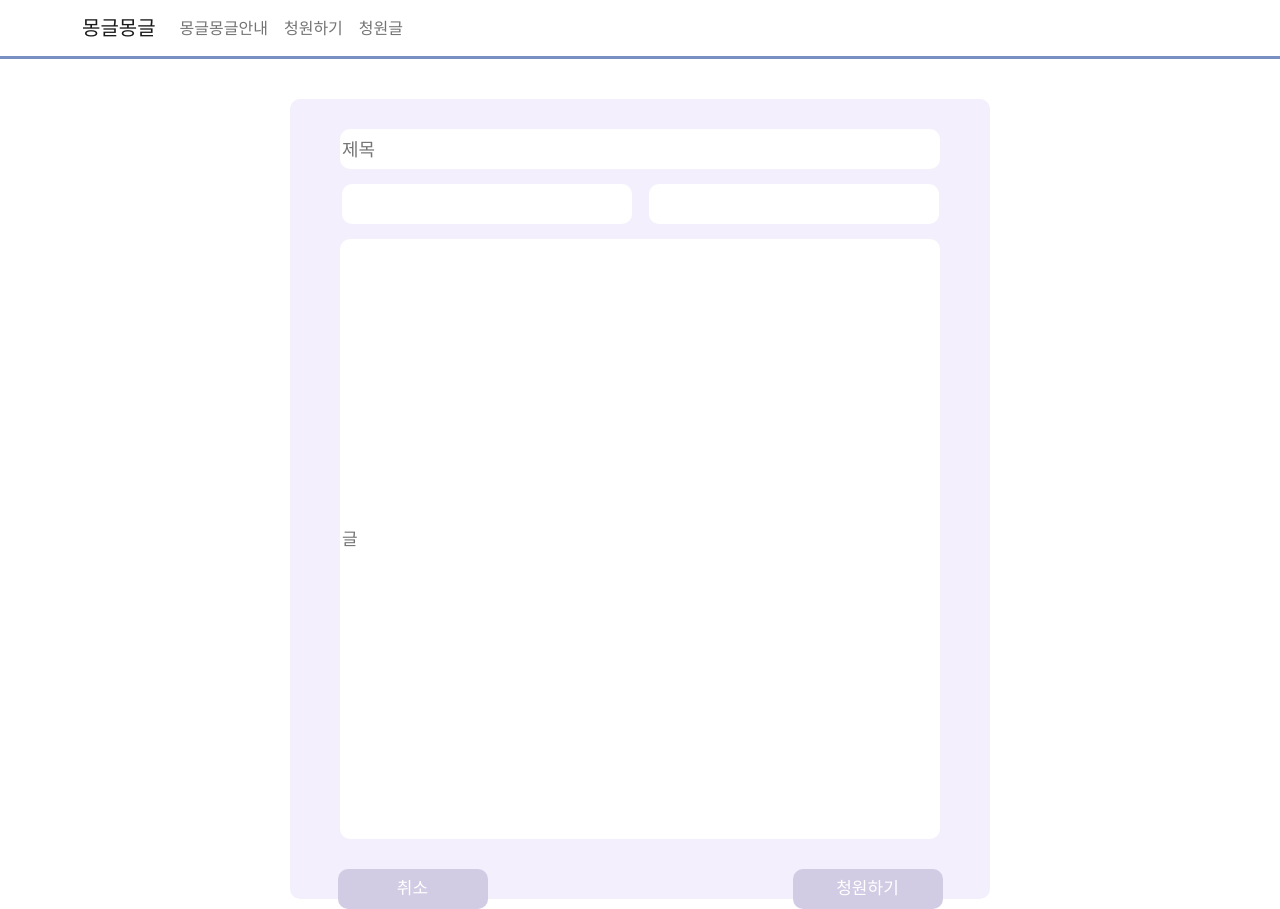
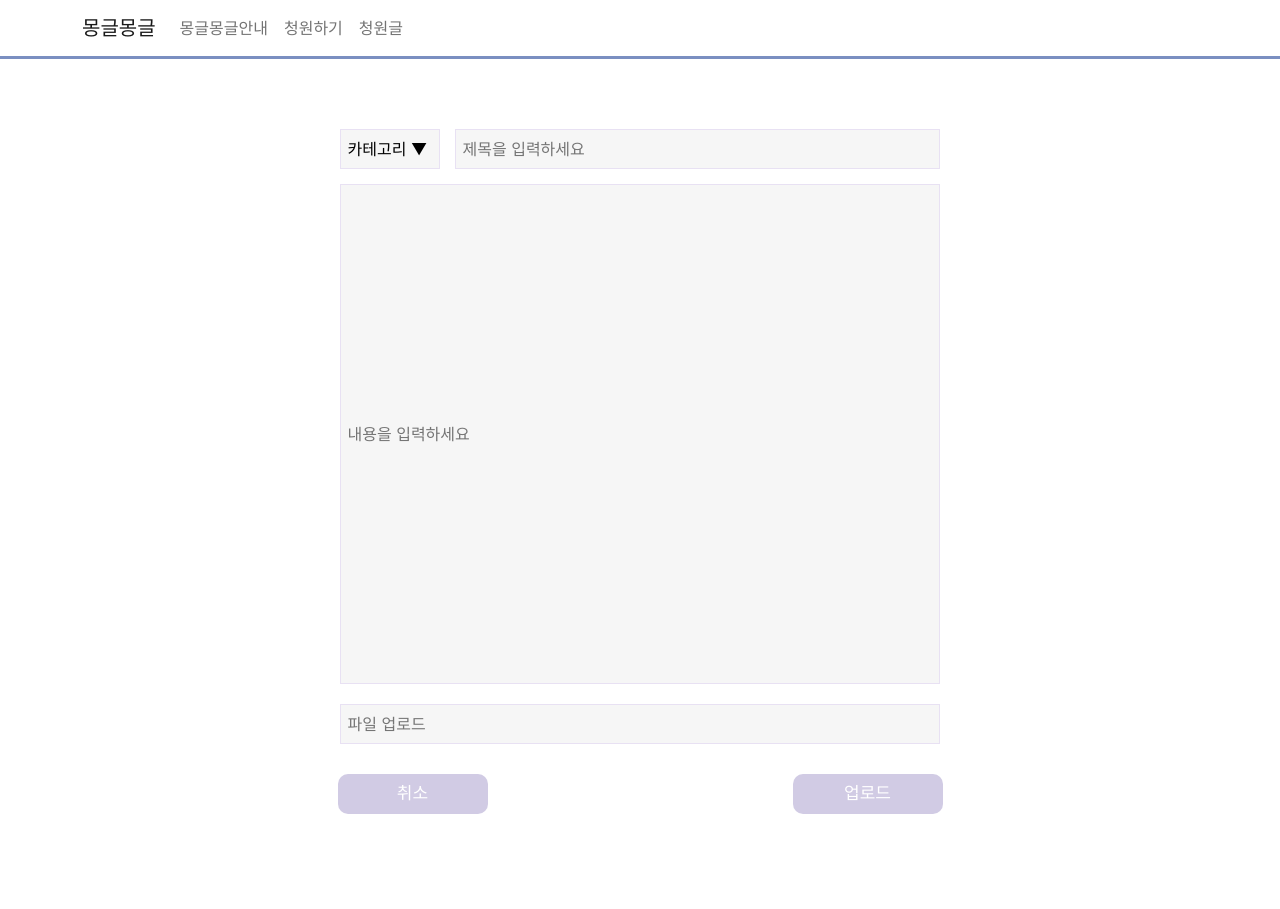
Before and after one commit to 2022-1Hackathon-BlueHouse/Front-end, a React (Create React App) app in the folder bbibbo/: page /write in a window 1280 px wide. Built offline with nearby package versions, Linux system fonts and the light colour scheme.

Commit message:
[update] write.js

```diff
--- a/bbibbo/src/text/Write.js
+++ b/bbibbo/src/text/Write.js
@@ -9,7 +9,6 @@ let Box = styled.div`
     width : 700px;
     height: 800px;
     /* border: 4px solid antiquewhite; */
-    background-color: #F4EFFC;
     border-radius: 10px;
     margin-left: auto;
     margin-right: auto;
@@ -17,45 +16,72 @@ let Box = styled.div`
     padding: 20px;
 `
 
+let Category = styled.input`
+    width: 100px;
+    height: 40px;
+    margin-top: 10px;
+    margin-bottom: 15px;
+    margin-right: 15px;
+    border: 0;
+    outline: 0;
+    font-size: 16px;
+    background-color: #F6F6F6;
+    border: 1px solid #E8E1F3;
+    &::placeholder {
+        color: black;
+    }
+`
+
 let Title_Input = styled.input`
-    width: 600px;
+    width: 485px;
     height: 40px;
     margin-top: 10px;
     margin-bottom: 15px;
     border: 0;
-    border-radius: 10px;
     outline: 0;
-    font-size: 18px;
+    font-size: 16px;
+    background-color: #F6F6F6;
+    border: 1px solid #E8E1F3;
 `
 
-let Name = styled.input`
-    width: 290px;
-    height: 40px;
-    margin-bottom: 15px;
-    border: 0;
-    border-radius: 10px;
-    outline: 0;
-    font-size: 18px;
-    margin-right: 17px;
-`
+// let Name = styled.input`
+//     width: 290px;
+//     height: 40px;
+//     margin-bottom: 15px;
+//     border: 0;
+//     outline: 0;
+//     font-size: 18px;
+//     margin-right: 17px;
+// `
 
-let Date = styled.input`
-    width: 290px;
-    height: 40px;
-    margin-bottom: 15px;
-    border: 0;
-    border-radius: 10px;
-    outline: 0;
-    font-size: 18px;
-`
+// let Date = styled.input`
+//     width: 290px;
+//     height: 40px;
+//     margin-bottom: 15px;
+//     border: 0;
+//     outline: 0;
+//     font-size: 18px;
+// `
 
 let Content_Input = styled.input`
     width: 600px;
-    height: 600px;
+    height: 500px;
     border: 0;
-    border-radius: 10px;
     outline: 0;
-    font-size: 17px;
+    font-size: 16px;
+    background-color: #F6F6F6;
+    border: 1px solid #E8E1F3;
+`
+
+let FileUpload = styled.input`
+    width: 600px;
+    height: 40px;
+    border: 0;
+    outline: 0;
+    font-size: 16px;
+    background-color: #F6F6F6;
+    margin-top: 20px;
+    border: 1px solid #E8E1F3;
 `
 
 let Write_Button = styled.button`
@@ -104,17 +130,21 @@ function Write(){
         <div className="App">
             <Box>
 
-                <Title_Input placeholder="제목" onChange={(e)=>{
+                <Category placeholder=" 카테고리 ▼"></Category>
+
+                <Title_Input placeholder=" 제목을 입력하세요" onChange={(e)=>{
                     setTitle(e.target.value)
                 }}></Title_Input>
 
-                <Name></Name>
+                {/* <Name></Name>
 
-                <Date></Date>
+                <Date></Date> */}
 
-                <Content_Input placeholder="글" onChange={(e)=>{
+                <Content_Input placeholder=" 내용을 입력하세요" onChange={(e)=>{
                     setContent(e.target.value)
                 }}></Content_Input>
+
+                <FileUpload placeholder=" 파일 업로드"></FileUpload>
 
                 <Cancel_Button>취소</Cancel_Button>
 
@@ -122,7 +152,7 @@ function Write(){
                     axios.post('',{asdf : title, qwer : content})
                     .then((result)=>{})
                     .catch(()=>{})
-                }}>청원하기</Write_Button>
+                }}>업로드</Write_Button>
 
             </Box>
         </div>
```
